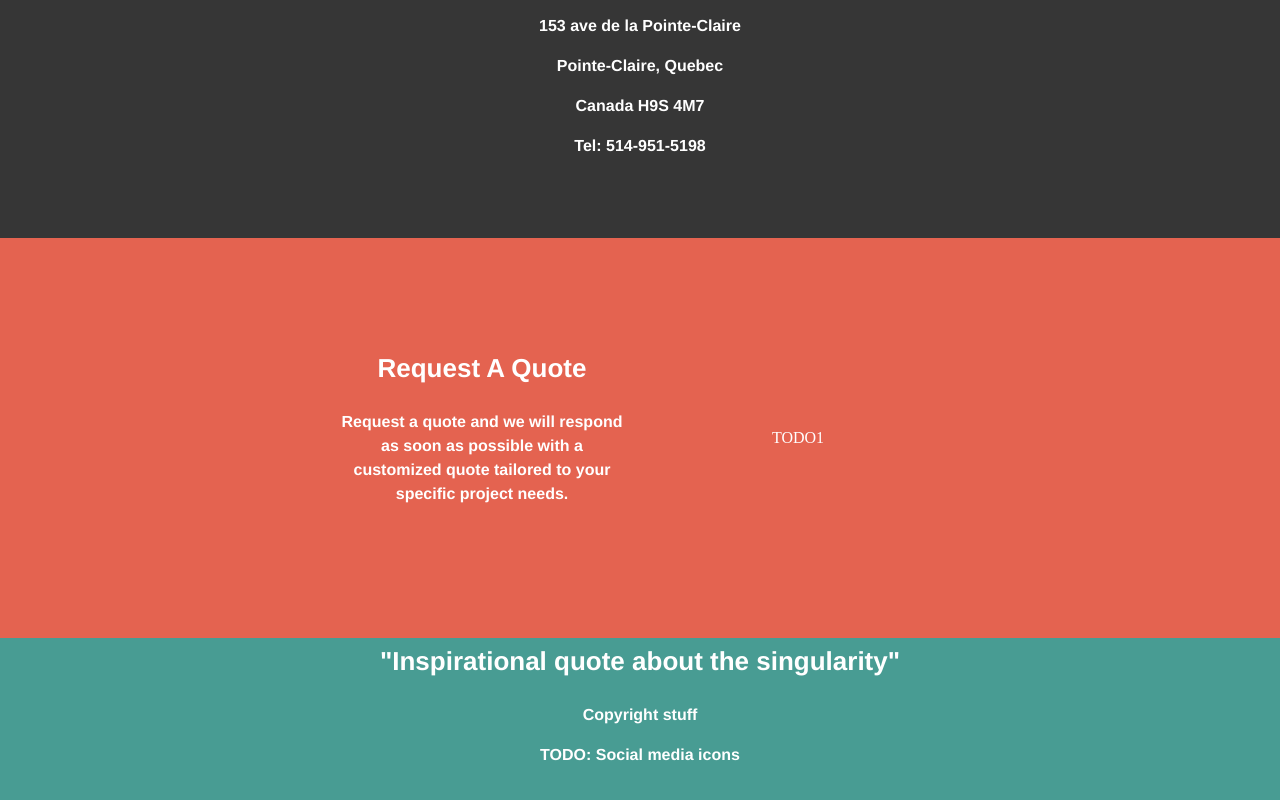
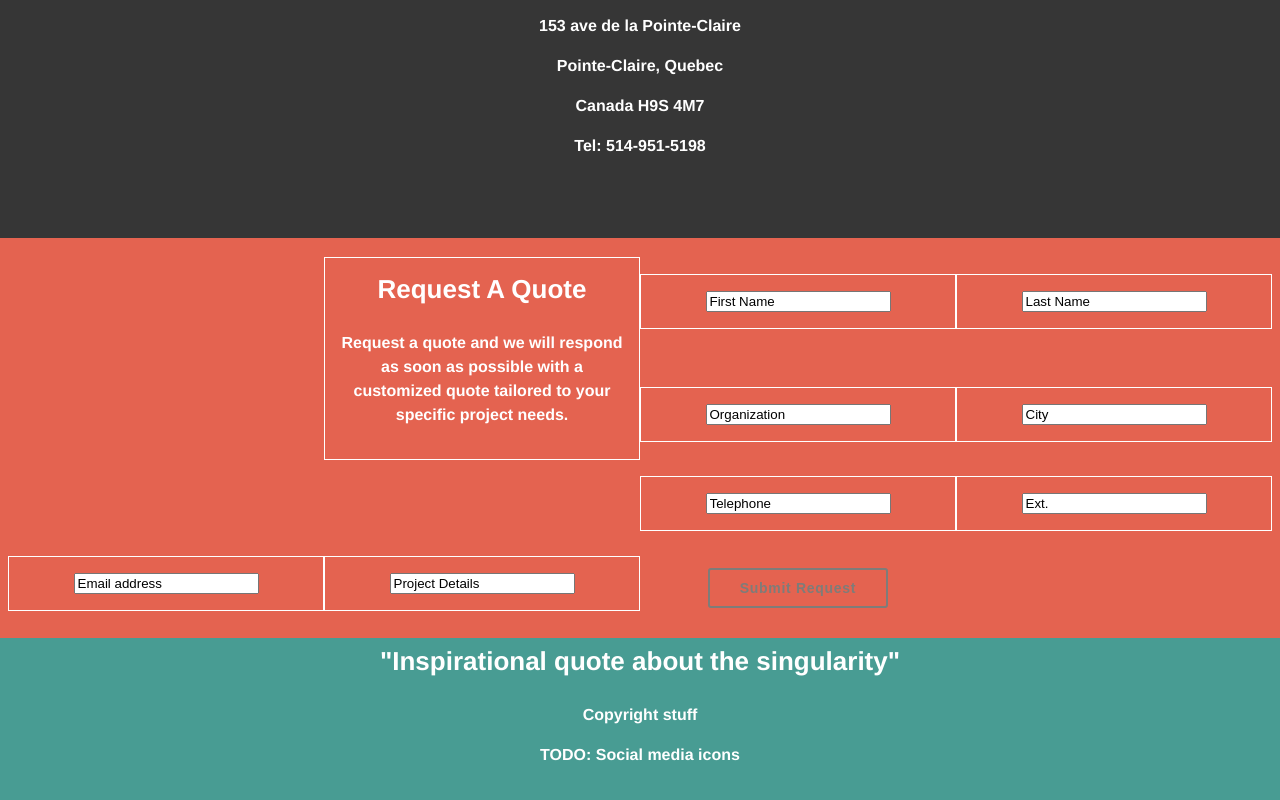
Before and after one commit to ericgrosse/company-site, a React app: page / in a window 1280 px wide. Shown: the part 1619-2419 px from the top of the page. Built offline with nearby package versions, Linux system fonts and the light colour scheme.

Commit message:
Request A Quote initial grid setup

```diff
--- a/src/components/Home/Home.js
+++ b/src/components/Home/Home.js
@@ -88,13 +88,45 @@ const Home = () => (
       </div>
 
       <div className="request-quote">
-        <div className="sub-1">
+        <div className="sub sub-1">
           <h3>Request A Quote</h3>
           <p>Request a quote and we will respond as soon as possible with a customized quote tailored to your specific project needs.</p>
         </div>
 
-        <div className="sub-2">
-          TODO1
+        <div className="sub sub-2">
+          <input type="text" value="First Name"/>
+        </div>
+
+        <div className="sub sub-3">
+          <input type="text" value="Last Name"/>
+        </div>
+
+        <div className="sub sub-4">
+          <input type="text" value="Organization"/>
+        </div>
+
+        <div className="sub sub-5">
+          <input type="text" value="City"/>
+        </div>
+
+        <div className="sub sub-6">
+          <input type="text" value="Telephone"/>
+        </div>
+
+        <div className="sub sub-7">
+          <input type="text" value="Ext."/>
+        </div>
+
+        <div className="sub sub-8">
+          <input type="text" value="Email address"/>
+        </div>
+
+        <div className="sub sub-9">
+          <input type="text" value="Project Details"/>
+        </div>
+
+        <div className="sub-10">
+          <button>Submit Request</button>
         </div>
       </div>
 
--- a/src/components/Home/Home.scss
+++ b/src/components/Home/Home.scss
@@ -152,8 +152,49 @@
     background: #E46350;
     color: white;
 
+    .sub {
+      border: 1px solid white;
+    }
+
     .sub-1 {
       grid-column: 2;
+      grid-row: 1 / span 2;
+    }
+
+    .sub-2 {
+      grid-column: 3;
+    }
+
+    .sub-3 {
+
+    }
+
+    .sub-4 {
+      grid-column: 3;
+    }
+
+    .sub-5 {
+
+    }
+
+    .sub-6 {
+      grid-column: 3;
+    }
+
+    .sub-7 {
+
+    }
+
+    .sub-8 {
+
+    }
+
+    .sub-9 {
+
+    }
+
+    .sub-10 {
+
     }
   }
 
```
